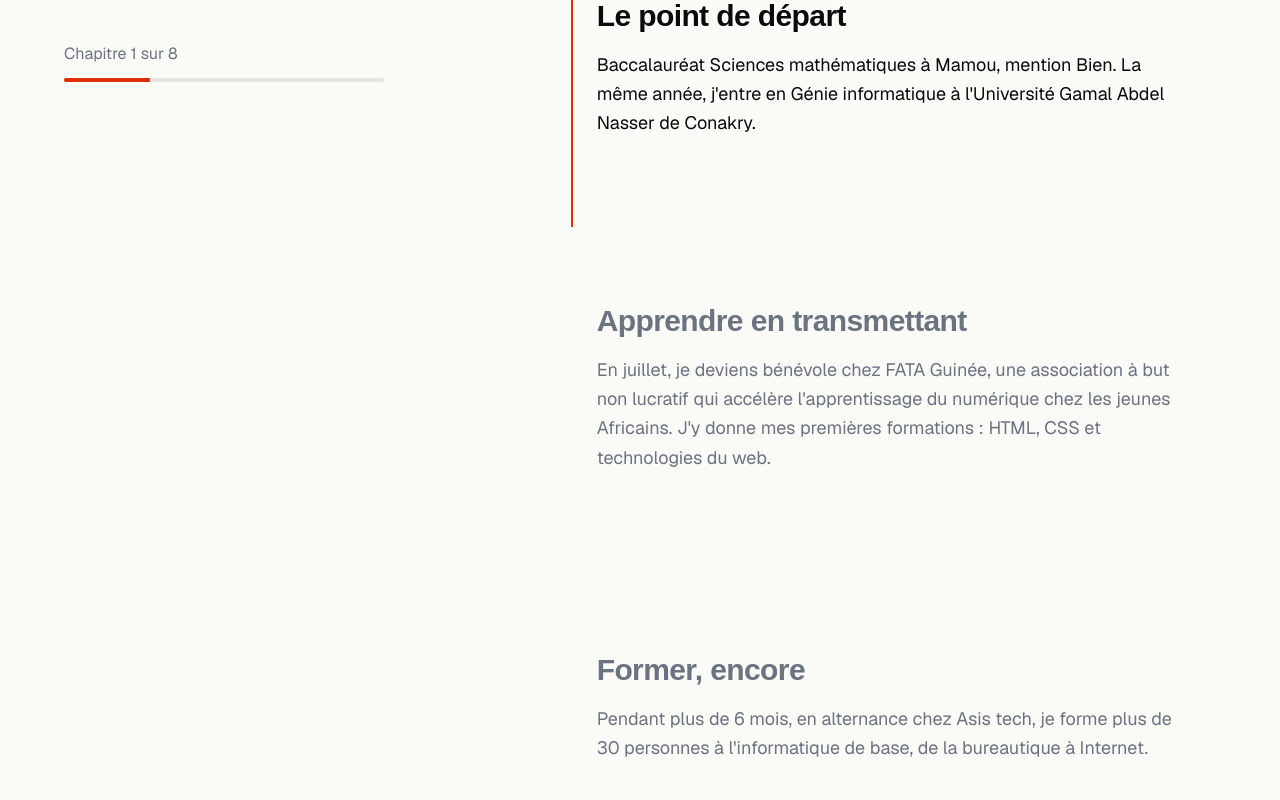
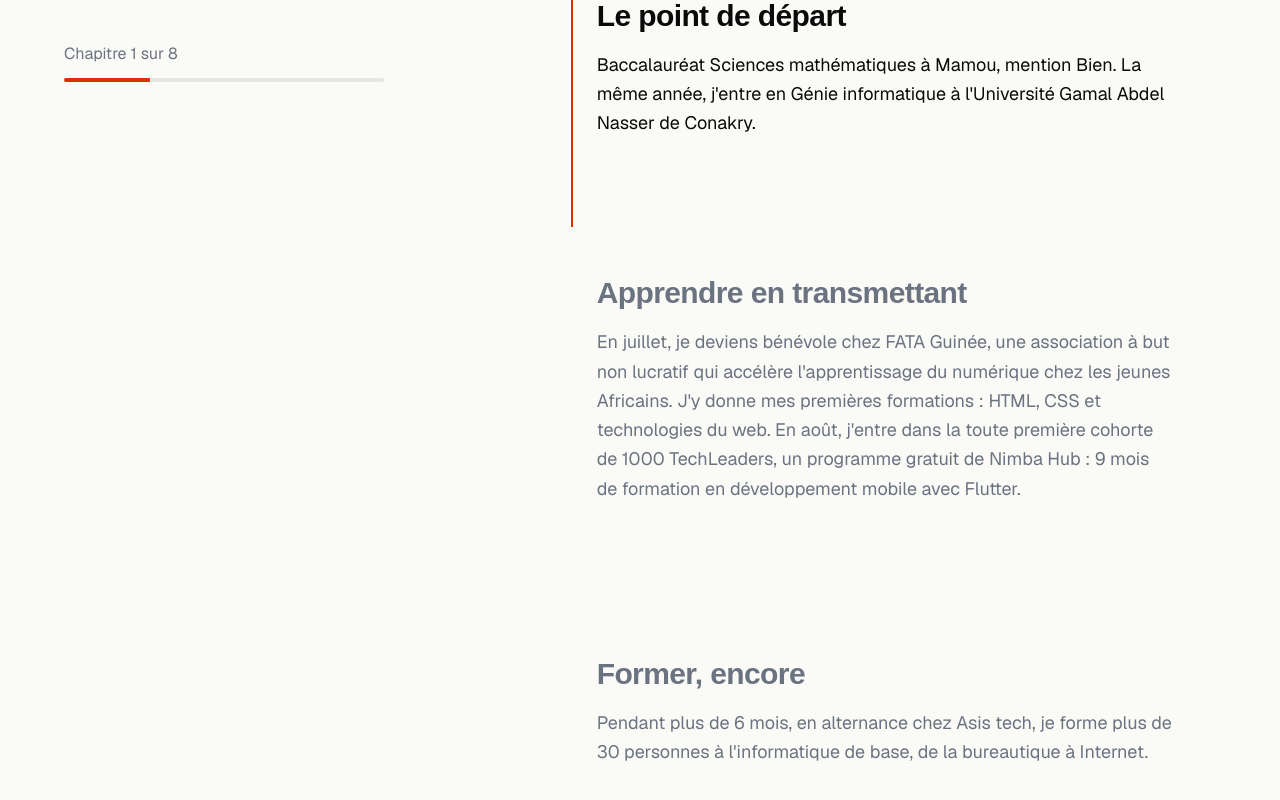
Before and after one commit to Foula34/foula_portfolio, a Next.js app: page / in a window 1280 px wide. Shown: the part 3363-4163 px from the top of the page. Built offline with nearby package versions, Linux system fonts and the light colour scheme; a web font is replaced by a local one.

Commit message:
Mon histoire : programme 1000 TechLeaders (Nimba Hub)
Co-Authored-By: Claude Opus 5.5 <noreply@anthropic.com>
Claude-Session: https://claude.ai/code/session_01JkC3VijXHaJbwuBd5DhMG4

```diff
--- a/content/home.ts
+++ b/content/home.ts
@@ -79,7 +79,7 @@ export const home: Record<Locale, HomeText> = {
         {
           year: '2024',
           title: 'Apprendre en transmettant',
-          text: "En juillet, je deviens bénévole chez FATA Guinée, une association à but non lucratif qui accélère l'apprentissage du numérique chez les jeunes Africains. J'y donne mes premières formations : HTML, CSS et technologies du web.",
+          text: "En juillet, je deviens bénévole chez FATA Guinée, une association à but non lucratif qui accélère l'apprentissage du numérique chez les jeunes Africains. J'y donne mes premières formations : HTML, CSS et technologies du web. En août, j'entre dans la toute première cohorte de 1000 TechLeaders, un programme gratuit de Nimba Hub : 9 mois de formation en développement mobile avec Flutter.",
         },
         {
           year: '2025',
@@ -209,7 +209,7 @@ export const home: Record<Locale, HomeText> = {
         {
           year: '2024',
           title: 'Learning by teaching',
-          text: 'In July, I start volunteering at FATA Guinée, a non-profit that speeds up digital learning for young Africans. There I give my first training sessions: HTML, CSS and web technologies.',
+          text: 'In July, I start volunteering at FATA Guinée, a non-profit that speeds up digital learning for young Africans. There I give my first training sessions: HTML, CSS and web technologies. In August, I join the very first cohort of 1000 TechLeaders, a free programme run by Nimba Hub: 9 months of training in mobile development with Flutter.',
         },
         {
           year: '2025',
```
